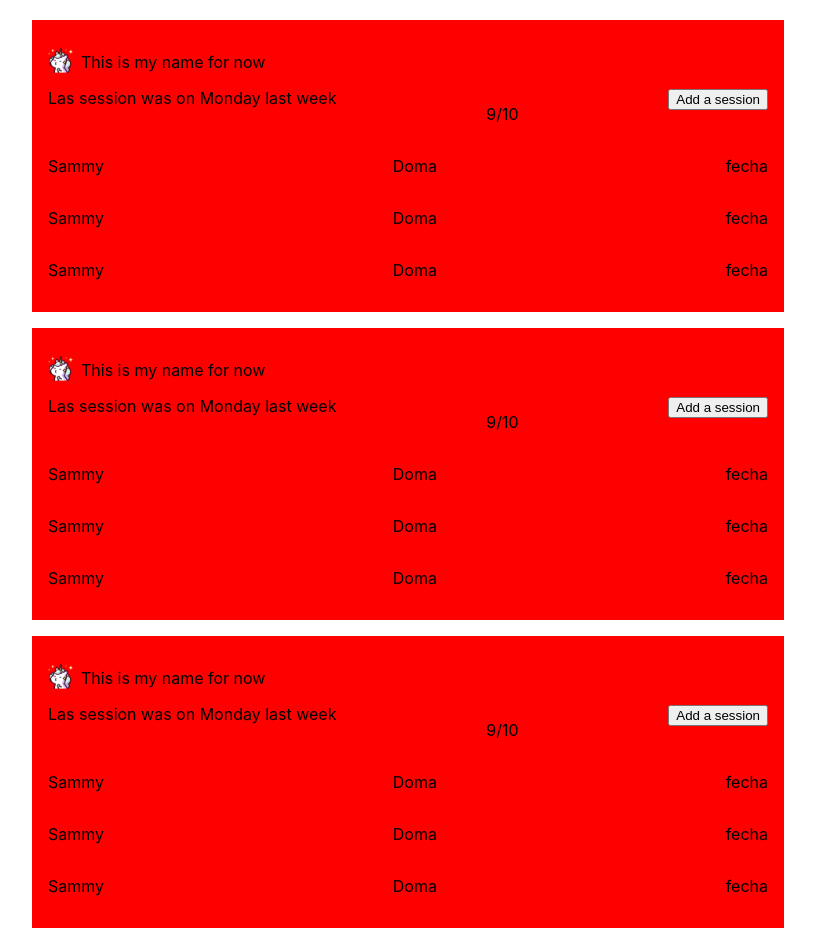
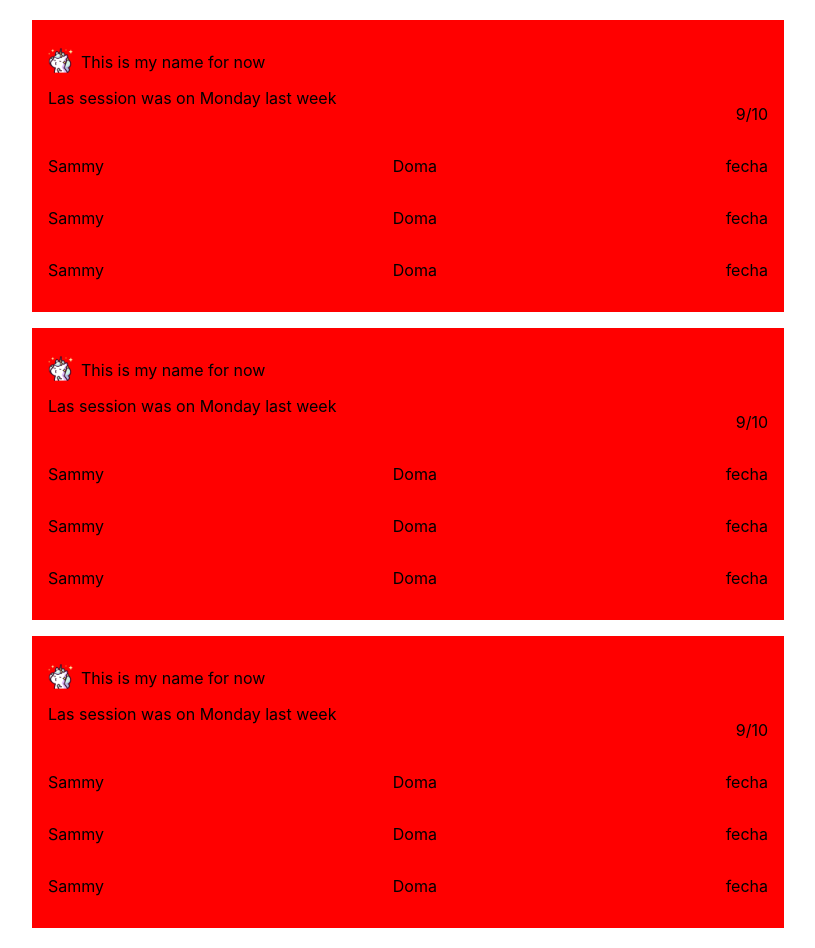
Before and after one commit to martacolombas/horse-app, a React (Create React App) app: page / in a window 1280 px wide. Shown: the whole page, without its empty margins (232-1047 px from the left). Built offline with nearby package versions, Linux system fonts and the light colour scheme.

Commit message:
feat: add session bar instead of counter

```diff
--- a/src/components/counter.js
+++ /dev/null
@@ -1,13 +0,0 @@
-import React from 'react';
-import cx from 'classnames';
-import './counter.css';
-
-function Counter({ className }) {
-  return (
-    <div className={cx('Counter', className)}>
-      <p>9/10</p>
-    </div>
-  );
-}
-
-export default Counter;
--- a/src/components/mainBody.js
+++ b/src/components/mainBody.js
@@ -1,8 +1,7 @@
 import React from 'react';
 import cx from 'classnames';
 import './mainBody.css';
-import Counter from './counter';
-import AddButton from './addButton';
+import SessionBar from './sessionBar';
 
 function MainBody({ className }) {
   return (
@@ -10,8 +9,7 @@ function MainBody({ className }) {
       <div className="MainBody-session">
         Las session was on Monday last week
       </div>
-      <Counter></Counter>
-      <AddButton></AddButton>
+      <SessionBar></SessionBar>
     </div>
   );
 }
--- /dev/null
+++ b/src/components/sessionBar.js
@@ -0,0 +1,13 @@
+import React from 'react';
+import cx from 'classnames';
+import './sessionBar.css';
+
+function SessionBar({ className }) {
+  return (
+    <div className={cx('SessionBar', className)}>
+      <p>9/10</p>
+    </div>
+  );
+}
+
+export default SessionBar;
```
Also changed, not shown: src/components/counter.css (deleted), src/components/sessionBar.css (added).
